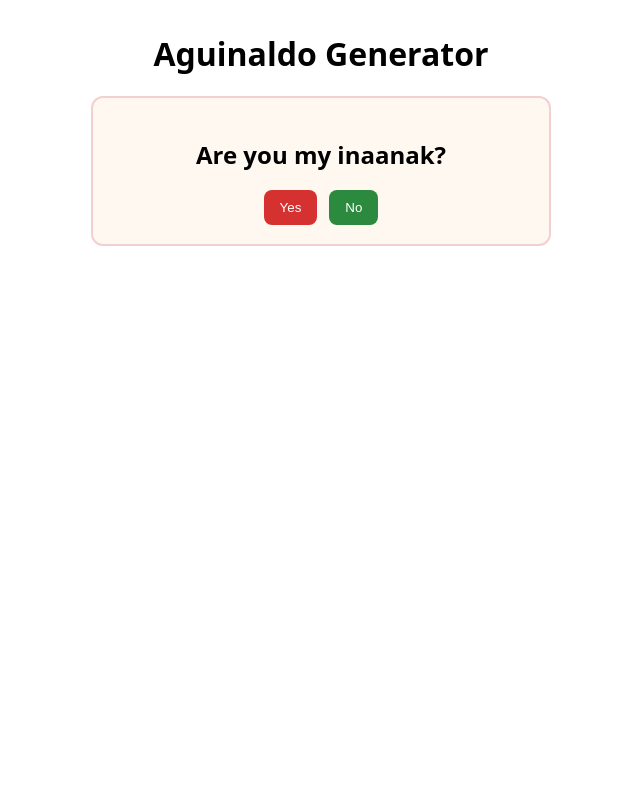
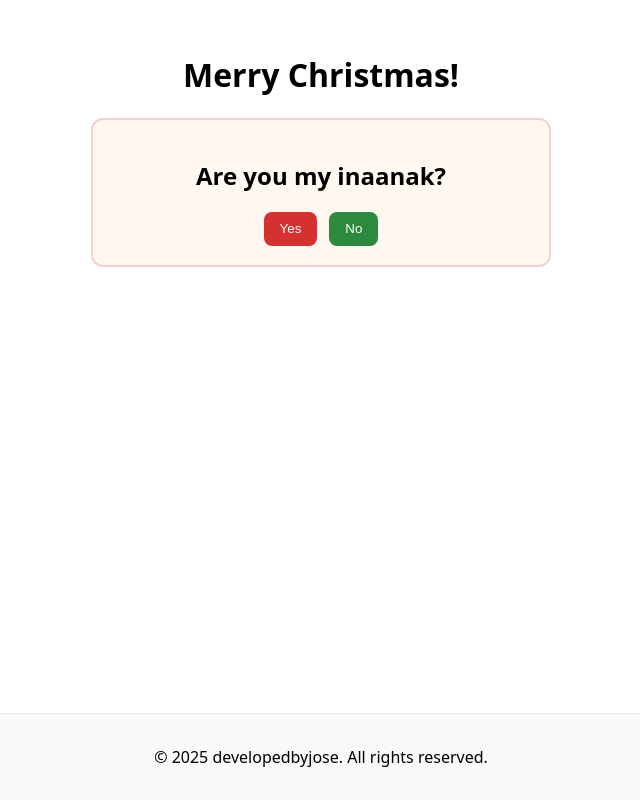
Before and after one commit to developedbyjose/aguinaldo-generator, a Vue app: page / in a window 1280 px wide. Shown: the whole page, without its empty margins (319-959 px from the left). Built offline with nearby package versions, Linux system fonts and the light colour scheme.

Commit message:
add footer

```diff
--- a/src/App.vue
+++ b/src/App.vue
@@ -1,6 +1,7 @@
 <template>
+  <div id="app">
     <main>
-    <h1>Aguinaldo Generator</h1>
+      <h1>Merry Christmas!</h1>
       <AguinaldoPrompt v-if="!submitted" @form-submitted="onFormSubmitted" />
 
       <RewardGrid
@@ -11,12 +12,15 @@
         @send-to-tito="onSendToTito"
       />
     </main>
+    <Footer />
+  </div>
 </template>
 
 <script setup>
 import { ref } from "vue";
 import AguinaldoPrompt from "./components/AguinaldoPrompt.vue";
 import RewardGrid from "./components/RewardGrid.vue";
+import Footer from "./components/Footer.vue";
 
 const submitted = ref(null);
 
@@ -34,12 +38,21 @@ function onSendToTito(payload) {
 </script>
 
 <style>
+#app {
+  display: flex;
+  flex-direction: column;
+  min-height: 100vh;
+}
+main {
+  flex: 1;
+  padding: 2rem;
+}
 main h1 {
   text-align: center;
 }
 body {
   font-family: system-ui, sans-serif;
-  margin: 2rem;
+  margin: 0;
 }
 .summary {
   margin-top: 1rem;
--- /dev/null
+++ b/src/components/Footer.vue
@@ -0,0 +1,25 @@
+<template>
+  <footer class="footer">
+    <p>&copy; {{ currentYear }} developedbyjose. All rights reserved.</p>
+  </footer>
+</template>
+
+<script>
+export default {
+  name: "Footer",
+  data() {
+    return {
+      currentYear: new Date().getFullYear(),
+    };
+  },
+};
+</script>
+
+<style scoped>
+.footer {
+  text-align: center;
+  padding: 1rem;
+  background-color: #f8f9fa;
+  border-top: 1px solid #e9ecef;
+}
+</style>
--- a/src/components/RewardGrid.vue
+++ b/src/components/RewardGrid.vue
@@ -30,7 +30,7 @@
     <div class="footer">
       <div class="picked">Picked: {{ pickedCount }}</div>
       <button class="send" :disabled="pickedCount === 0" @click="sendToTito">
-        {{ isGodchild ? "send to ninong" : "send" }}
+        {{ isGodchild ? "Claim from ninong" : "Claim" }}
       </button>
     </div>
   </div>
```
Lines whose indentation alone changed are shown as unchanged.
